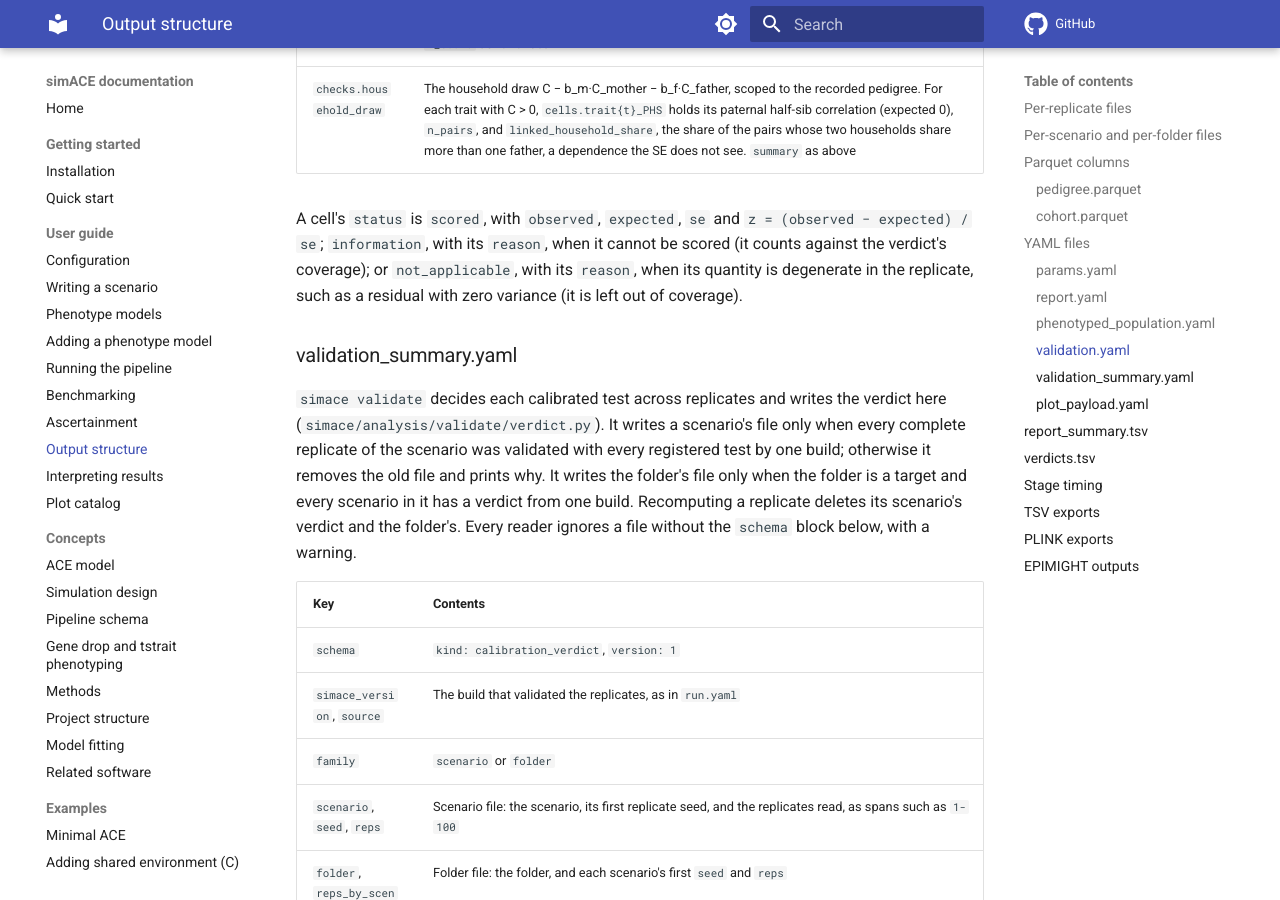
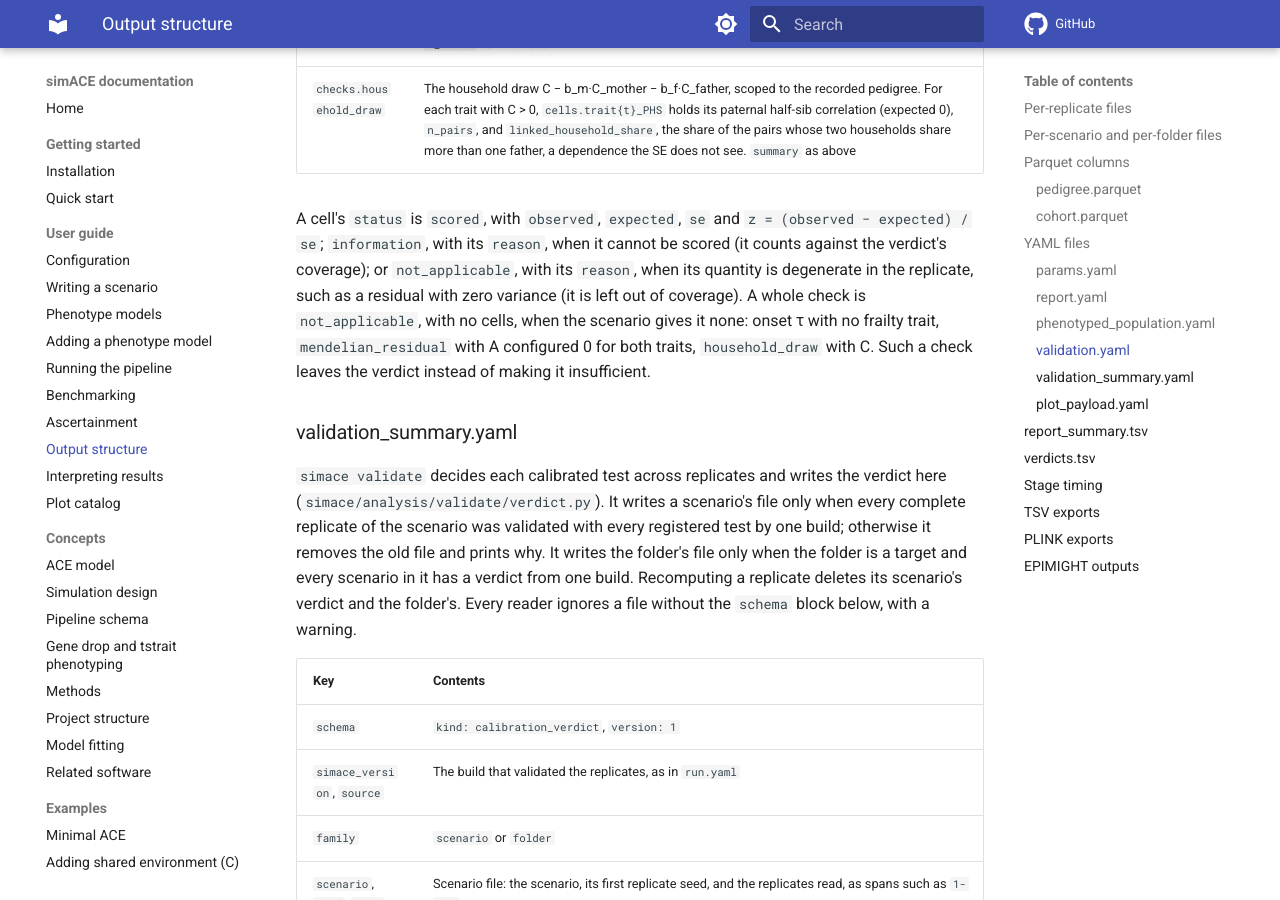
Before and after one commit to rwaples/simACE, an MkDocs documentation site: the page built from docs/user-guide/output-structure.md, in a window 1280 px wide and 900 px high, scrolled down 7634 px. Built offline with MkDocs 1.6.1 and Material for MkDocs 9.7.7, drawn with Linux system fonts in a browser that asks for light colours; comment, search, counter and statistics services are not loaded.

Commit message:
Leave onset tau out of a scenario's verdict without a frailty trait
With no frailty trait onset tau reports no cell, which made every such
scenario's verdict insufficient. Its section is now not_applicable, as
for the inheritance tests (ADR 0029 §4). Adds the
inheritance_calibration acceptance folder: four scenarios of 100 reps
at N = 1,000 with disjoint seeds, liability-threshold phenotypes.

```diff
--- a/docs/user-guide/output-structure.md
+++ b/docs/user-guide/output-structure.md
@@ -226,7 +226,10 @@ A cell's `status` is `scored`, with `observed`, `expected`, `se` and
 cannot be scored (it counts against the verdict's coverage); or
 `not_applicable`, with its `reason`, when its quantity is degenerate in the
 replicate, such as a residual with zero variance (it is left out of
-coverage).
+coverage). A whole check is `not_applicable`, with no cells, when the
+scenario gives it none: onset τ with no frailty trait, `mendelian_residual`
+with A configured 0 for both traits, `household_draw` with C. Such a check
+leaves the verdict instead of making it insufficient.
 
 ### validation_summary.yaml
 
```
Also changed, not shown: docs/adr/0029-inheritance-tests-score-residuals.md (+4 -1 lines), 3 other files.
